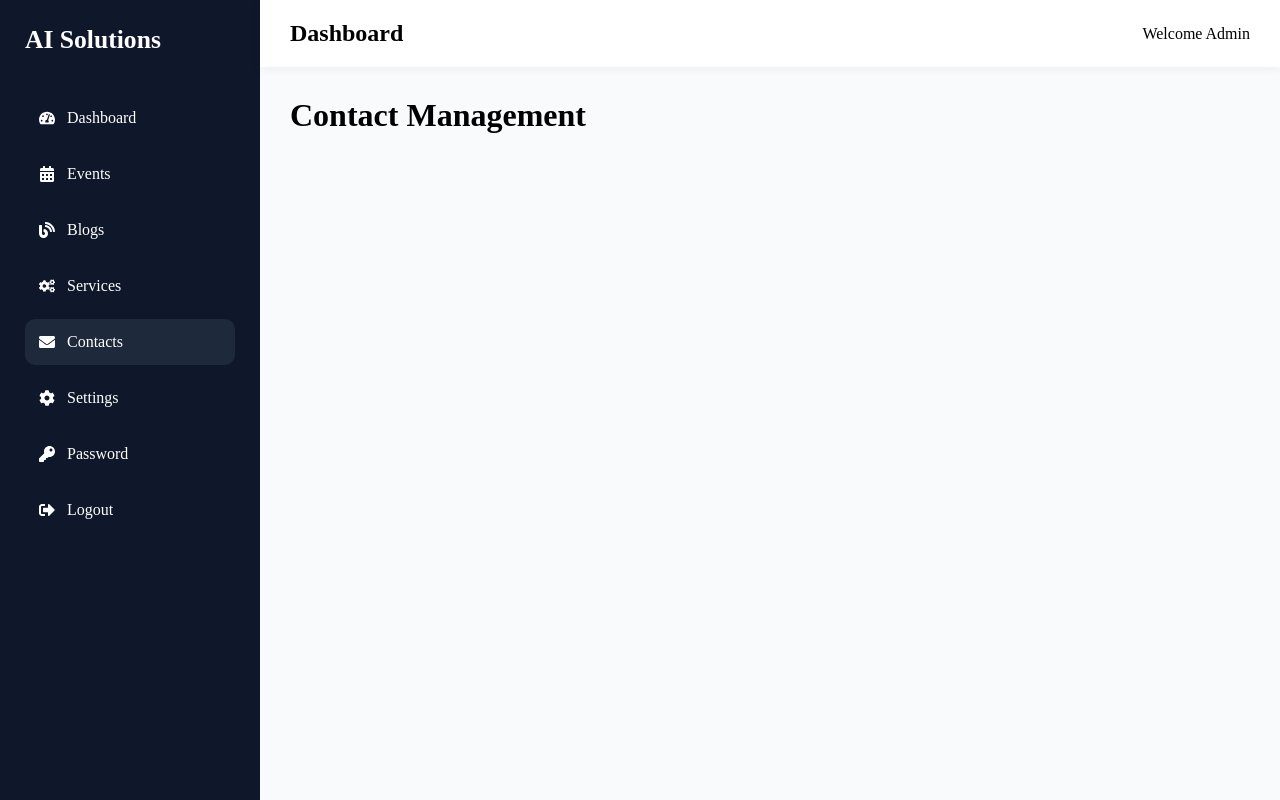
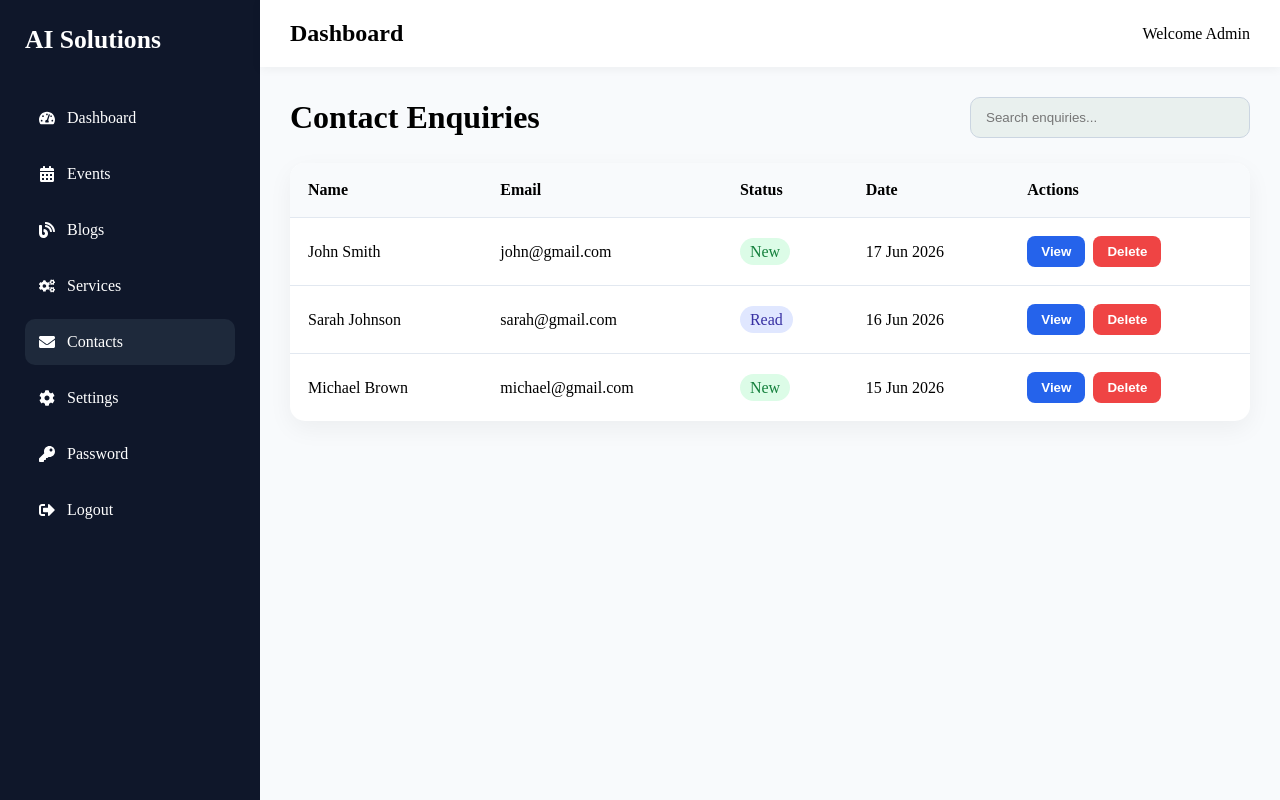
Before and after one commit to Bibek-Repository/Project-4, a React (Vite) app in the folder my-homepage/: page /admin/contacts in a window 1280 px wide. Built offline with nearby package versions, Linux system fonts and the light colour scheme.

Commit message:
dummy contact form visible in admin panel

```diff
--- /dev/null
+++ b/my-homepage/src/admin/ContactManagement.css
@@ -0,0 +1,86 @@
+.contacts-header{
+  display:flex;
+  justify-content:space-between;
+  align-items:center;
+  margin-bottom:25px;
+}
+
+.contacts-header input{
+  padding:12px 15px;
+  width:280px;
+  border:1px solid #cbd5e1;
+  border-radius:10px;
+}
+
+.contacts-table-container{
+  background:white;
+  border-radius:15px;
+  overflow:hidden;
+  box-shadow:0 8px 25px rgba(0,0,0,.05);
+}
+
+.contacts-table{
+  width:100%;
+  border-collapse:collapse;
+}
+
+.contacts-table th{
+  background:#f8fafc;
+  text-align:left;
+  padding:18px;
+}
+
+.contacts-table td{
+  padding:18px;
+  border-top:1px solid #e2e8f0;
+}
+
+.status-new{
+  background:#dcfce7;
+  color:#15803d;
+  padding:5px 10px;
+  border-radius:30px;
+}
+
+.status-read{
+  background:#e0e7ff;
+  color:#3730a3;
+  padding:5px 10px;
+  border-radius:30px;
+}
+
+.view-btn{
+  border:none;
+  background:#2563eb;
+  color:white;
+  padding:8px 14px;
+  border-radius:8px;
+  cursor:pointer;
+  margin-right:8px;
+}
+
+.delete-btn{
+  border:none;
+  background:#ef4444;
+  color:white;
+  padding:8px 14px;
+  border-radius:8px;
+  cursor:pointer;
+}
+
+@media(max-width:768px){
+
+  .contacts-header{
+    flex-direction:column;
+    gap:15px;
+    align-items:flex-start;
+  }
+
+  .contacts-header input{
+    width:100%;
+  }
+
+  .contacts-table-container{
+    overflow-x:auto;
+  }
+}
--- a/my-homepage/src/admin/ContactManagement.jsx
+++ b/my-homepage/src/admin/ContactManagement.jsx
@@ -1,9 +1,98 @@
 import AdminLayout from "../components/AdminLayout";
+import "./ContactManagement.css";
 
 function ContactManagement() {
+
+  const enquiries = [
+    {
+      id: 1,
+      name: "John Smith",
+      email: "john@gmail.com",
+      status: "New",
+      date: "17 Jun 2026"
+    },
+    {
+      id: 2,
+      name: "Sarah Johnson",
+      email: "sarah@gmail.com",
+      status: "Read",
+      date: "16 Jun 2026"
+    },
+    {
+      id: 3,
+      name: "Michael Brown",
+      email: "michael@gmail.com",
+      status: "New",
+      date: "15 Jun 2026"
+    }
+  ];
+
   return (
     <AdminLayout>
-      <h1>Contact Management</h1>
+
+      <div className="contacts-header">
+        <h1>Contact Enquiries</h1>
+
+        <input
+          type="text"
+          placeholder="Search enquiries..."
+        />
+      </div>
+
+      <div className="contacts-table-container">
+
+        <table className="contacts-table">
+
+          <thead>
+            <tr>
+              <th>Name</th>
+              <th>Email</th>
+              <th>Status</th>
+              <th>Date</th>
+              <th>Actions</th>
+            </tr>
+          </thead>
+
+          <tbody>
+
+            {enquiries.map((enquiry) => (
+              <tr key={enquiry.id}>
+
+                <td>{enquiry.name}</td>
+                <td>{enquiry.email}</td>
+                <td>
+                  <span
+                    className={
+                      enquiry.status === "New"
+                        ? "status-new"
+                        : "status-read"
+                    }
+                  >
+                    {enquiry.status}
+                  </span>
+                </td>
+
+                <td>{enquiry.date}</td>
+
+                <td>
+                  <button className="view-btn">
+                    View
+                  </button>
+
+                  <button className="delete-btn">
+                    Delete
+                  </button>
+                </td>
+
+              </tr>
+            ))}
+
+          </tbody>
+
+        </table>
+
+      </div>
+
     </AdminLayout>
   );
 }
--- /dev/null
+++ b/my-homepage/src/admin/Dashboard.css
@@ -0,0 +1,19 @@
+.dashboard-cards {
+  display: grid;
+  grid-template-columns: repeat(4, 1fr);
+  gap: 20px;
+  margin-top: 20px;
+}
+
+.card {
+  background: white;
+  padding: 30px;
+  border-radius: 15px;
+  box-shadow: 0 8px 20px rgba(0,0,0,0.06);
+  text-align: center;
+}
+
+.card h2 {
+  color: #2563eb;
+  font-size: 2rem;
+}
--- a/my-homepage/src/admin/Dashboard.jsx
+++ b/my-homepage/src/admin/Dashboard.jsx
@@ -1,14 +1,35 @@
 import AdminLayout from "../components/AdminLayout";
+import "./Dashboard.css";
 
 function Dashboard() {
   return (
     <AdminLayout>
 
-      <h1>Admin Dashboard</h1>
+      <h1>Dashboard</h1>
 
-      <p>
-        Welcome to AI Solutions Admin Panel
-      </p>
+      <div className="dashboard-cards">
+
+        <div className="card">
+          <h2>12</h2>
+          <p>Events</p>
+        </div>
+
+        <div className="card">
+          <h2>8</h2>
+          <p>Blogs</p>
+        </div>
+
+        <div className="card">
+          <h2>6</h2>
+          <p>Services</p>
+        </div>
+
+        <div className="card">
+          <h2>24</h2>
+          <p>Enquiries</p>
+        </div>
+
+      </div>
 
     </AdminLayout>
   );
```
